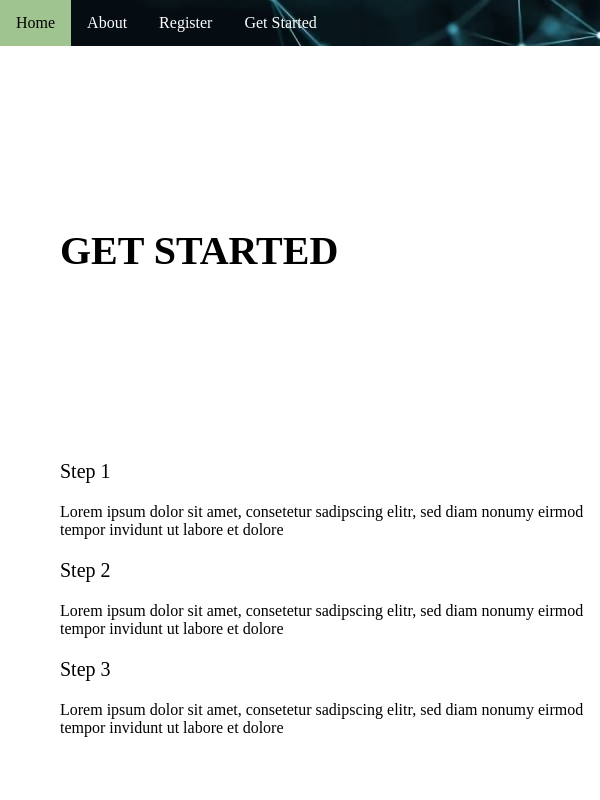
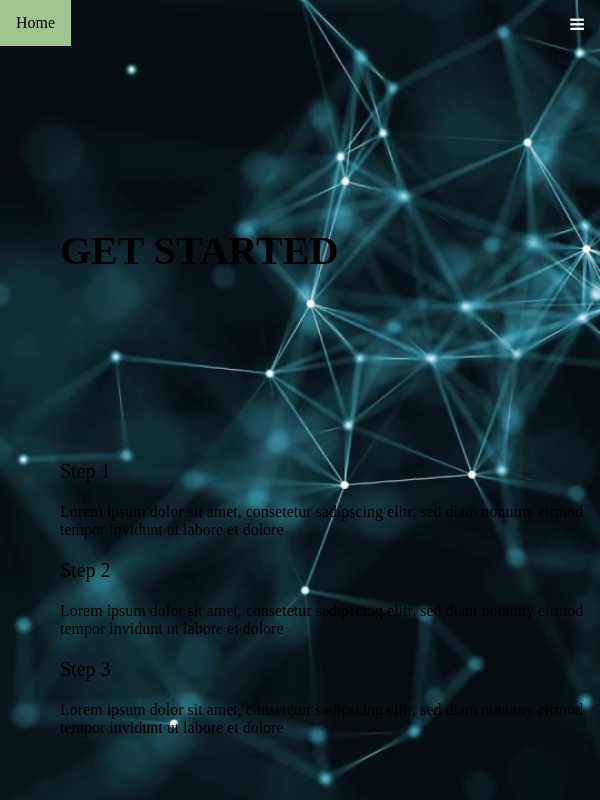
Before and after one commit to DoboVlad/RemoHouse, an Angular app in the folder front-end/: page /getstarted in a window 600 px wide. Built offline with nearby package versions, Linux system fonts and the light colour scheme.

Commit message:
Made navbar responsive

```diff
--- a/front-end/src/app/app.component.css
+++ b/front-end/src/app/app.component.css
@@ -1,16 +1,59 @@
+@import url('https://cdnjs.cloudflare.com/ajax/libs/font-awesome/4.7.0/css/font-awesome.min.css');
+
 li a:visited, a:link {
   color: white;
 }
-ul {
+
+nav {
+  position: relative;
+  z-index: 200;
+}
+
+nav ul {
   list-style-type: none;
+  overflow: hidden;
+  /*margin: 1em 0 0 1em;*/
   margin: 0;
   padding: 0;
-  overflow: hidden;
-  background: url("background.jpg");
+  background: transparent;
 }
 
-li {
+/*.navbar-left{*/
+/*  float: left;*/
+/*}*/
+
+.navbar-left ul li{
   float: left;
+}
+
+
+@media screen and (min-width: 600px) {
+  .navbar-right ul{
+    right: 0;
+    top: 0;
+    position: fixed;
+  }
+
+  .navbar-left ul li{
+    float: left;
+  }
+
+  .navbar-left{
+    left: 0;
+    top: 0;
+    position: fixed;
+  }
+}
+
+
+/*.navbar-right ul{*/
+/*  right: 0;*/
+/*  top: 0;*/
+/*  position: relative;*/
+/*}*/
+
+.navbar-right ul li{
+  float: right;
 }
 
 li a {
@@ -28,3 +71,58 @@ li a:hover {
 a:active {
   color: gray;
 }
+
+.icon{
+  display: none;
+}
+
+@media screen and (max-width: 600px) {
+  .navbar-right {display: none;}
+  a.icon {
+    right: 1em;
+    top: 1em;
+    display: block;
+    position: fixed;
+  }
+}
+
+@media screen and (max-width: 600px) {
+
+  .navbar.responsive {
+    position: relative;
+    z-index: 200;
+  }
+
+  .navbar.responsive a.icon {
+    position: fixed;
+    right: 1em;
+    top: 1em;
+  }
+  .navbar.responsive .navbar-left ul{
+    /*position: relative;*/
+    width: inherit;
+  }
+  .navbar.responsive .navbar-right{
+    display: block;
+    float: none;
+  }
+  .navbar.responsive .navbar-right ul{
+    /*position: relative;*/
+    clear: both;
+    right: 0;
+  }
+  .navbar.responsive .navbar-right li {
+    float: none;
+    display: block;
+    text-align: left;
+  }
+
+  .navbar.responsive .navbar-right li a{
+    text-align: left;
+  }
+}
+
+.sticky {
+  position: fixed;
+  top: 0;
+}
--- a/front-end/src/app/app.component.html
+++ b/front-end/src/app/app.component.html
@@ -1,8 +1,18 @@
+<nav id="nav" class="navbar">
+  <div class="navbar-left">
     <ul>
       <li><a routerLink="/home" routerLinkActive="active">Home</a></li>
+    </ul>
+  </div>
+  <div class="navbar-right">
+    <ul>
       <li><a routerLink="/about" routerLinkActive="active">About</a></li>
       <li><a routerLink="/register" routerLinkActive="active">Register</a></li>
       <li><a routerLink="/getstarted" routerLinkActive="active">Get Started</a></li>
     </ul>
-
+  </div>
+  <a href="javascript:void(0);" id="icon" class="icon">
+    <i class="fa fa-bars"></i>
+  </a>
+</nav>
 <router-outlet></router-outlet>
--- a/front-end/src/app/app.component.ts
+++ b/front-end/src/app/app.component.ts
@@ -1,10 +1,38 @@
-import { Component } from '@angular/core';
+import {Component, OnInit} from '@angular/core';
 
 @Component({
   selector: 'app-root',
   templateUrl: './app.component.html',
   styleUrls: ['./app.component.css']
 })
-export class AppComponent {
+export class AppComponent implements OnInit{
   title = 'REMO';
+
+  ngOnInit(): void {
+    function show() {
+      const x = document.getElementById("nav");
+      if (x.className === "navbar") {
+        x.className += " responsive";
+      } else {
+        x.className = "navbar";
+      }
+    }
+
+    const icon = document.getElementById("icon");
+    icon.addEventListener("click", show);
+
+    window.onscroll = function() {fixNav()};
+
+    var header = document.getElementById("nav");
+
+    var sticky = header.offsetTop;
+
+    function fixNav() {
+      if (window.pageYOffset > sticky) {
+        header.classList.add("sticky");
+      } else {
+        header.classList.remove("sticky");
+      }
+    }
+  }
 }
--- a/front-end/src/app/app.module.ts
+++ b/front-end/src/app/app.module.ts
@@ -23,4 +23,4 @@ import {GetstartedComponent} from "./components/getstarted/getstarted.component"
   providers: [],
   bootstrap: [AppComponent]
 })
-export class AppModule { }
+export class AppModule {}
--- a/front-end/src/app/components/register/register.component.css
+++ b/front-end/src/app/components/register/register.component.css
@@ -6,15 +6,14 @@
 }
 
 body {
-  background: url("background.jpg") no-repeat;
-  background-size: cover;
+  /*background: url("background.jpg") no-repeat;*/
+  /*background-size: cover;*/
+  background: transparent;
   display: flex;
   justify-content: center;
   align-items: center;
   flex-direction: column;
   font-family: 'Montserrat', sans-serif;
-  height: 100vh;
-  margin: -20px 0 50px;
 }
 
 h1 {
--- a/front-end/src/styles.css
+++ b/front-end/src/styles.css
@@ -2,5 +2,22 @@
 html, body{
   margin: 0;
   padding: 0;
-  max-height: 97.25vh; /*asta o sa se modifice dupa ce facem navbarul*/
 }
+
+html{
+  background: url("app/background.jpg") no-repeat;
+  background-size: cover;
+  height: 100vh;
+}
+
+@media screen and (min-width: 600px){
+  html{
+    background: url("app/background.jpg") no-repeat;
+    background-size: cover;
+    height: 100vh;
+    display: flex;
+    justify-content: center;
+    align-items: center;
+    flex-direction: column;
+  }
+}
```
Lines whose indentation alone changed are shown as unchanged.
